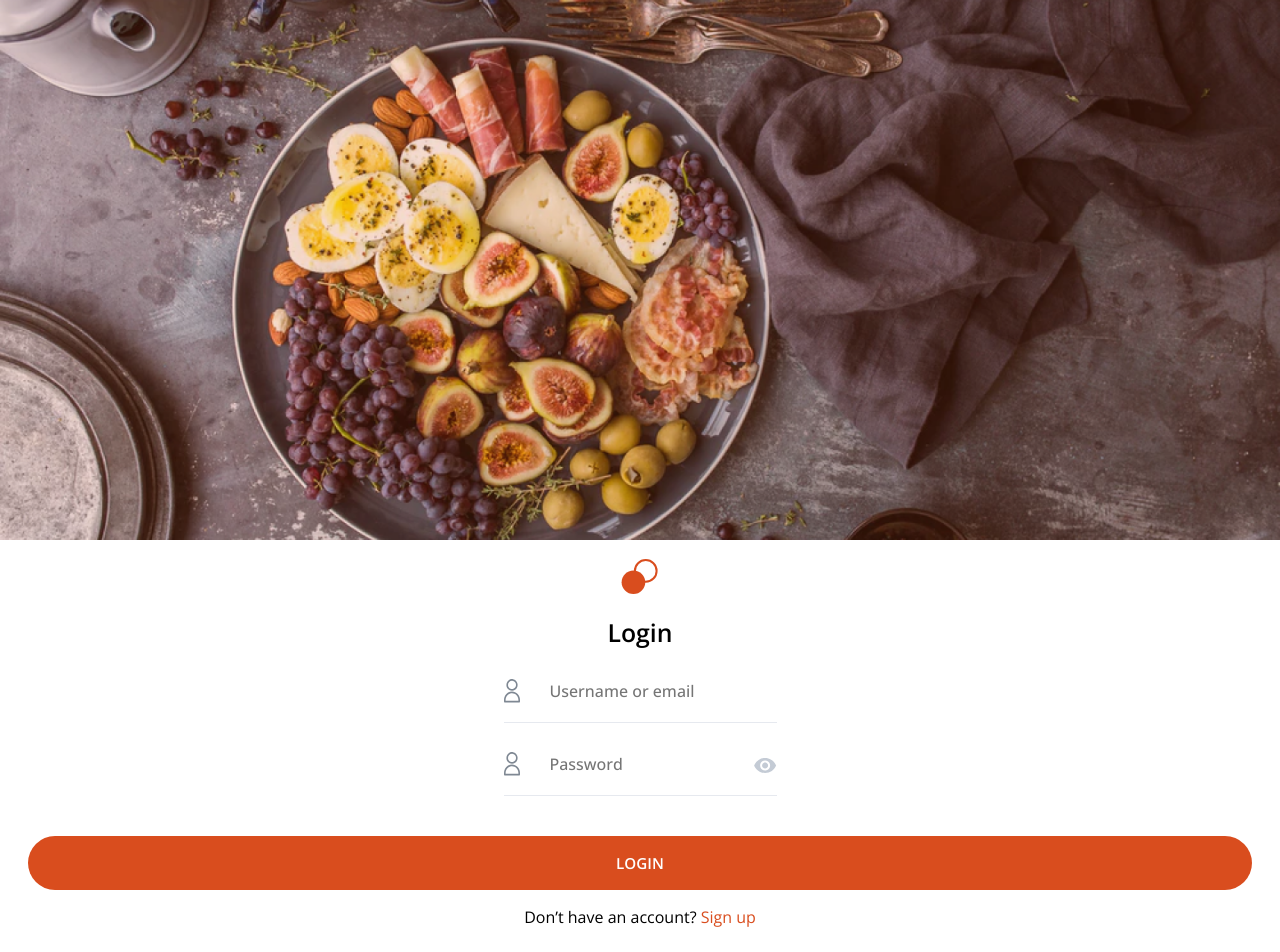
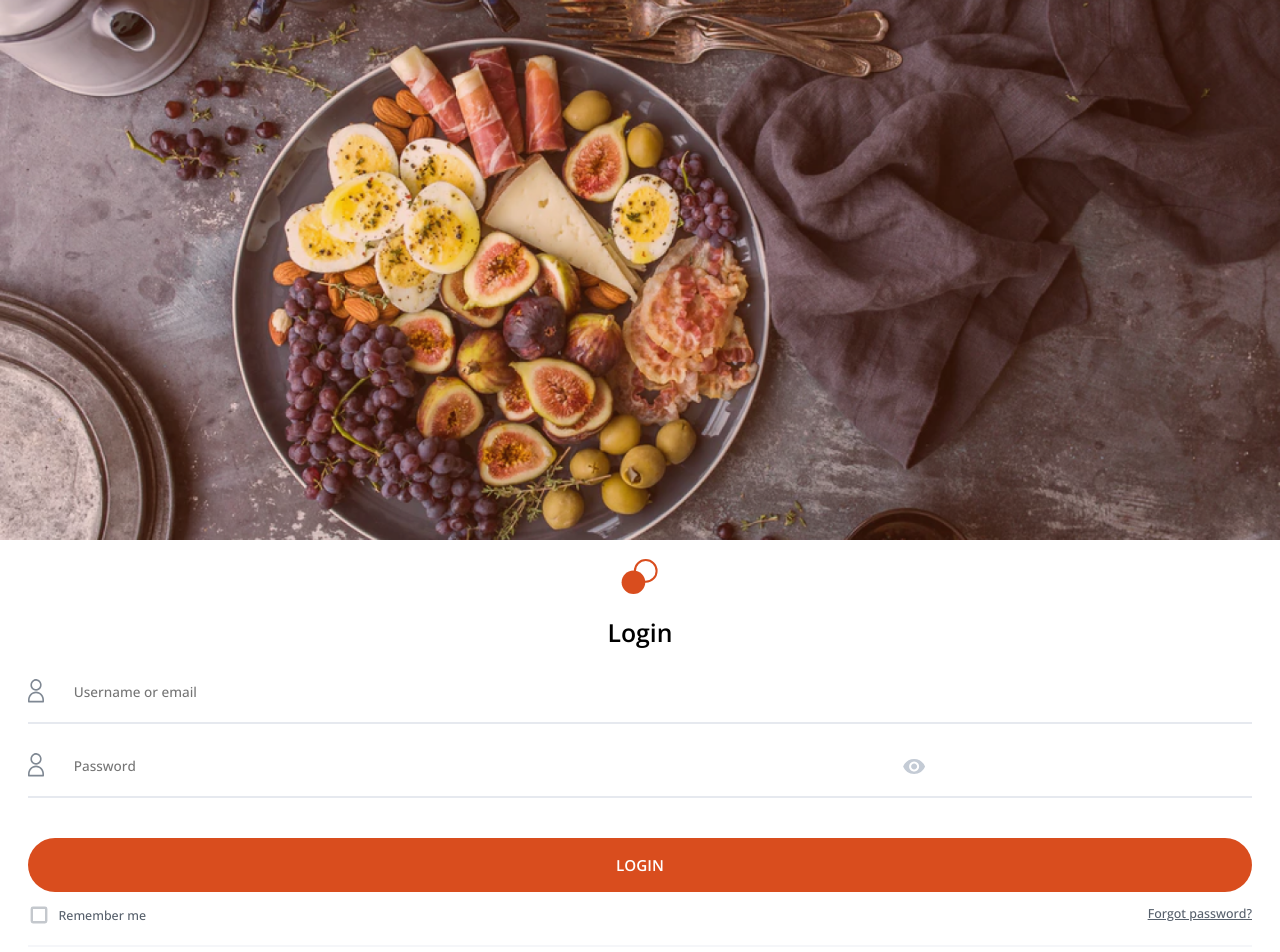
Before and after one commit to Android789515/recipe-site, a Next.js app: page /login in a window 1280 px wide. Shown: the top 952 px of the page. Built offline with nearby package versions, Linux system fonts and the light colour scheme.

Commit message:
Added "remember me" checkbox and forgot password link; styled them.

```diff
--- /dev/null
+++ b/components/login-page/ExtraLoginDetails.tsx
@@ -0,0 +1,19 @@
+import styles from '../../styles/login-page/ExtraLoginDetails.module.scss'
+
+import inputTypes from '../../types/inputTypes'
+
+const ExtraLoginDetails = () => {
+    return (
+        <div className={styles.extraLoginDetails}>
+            <label className={styles.rememberMeLabel}>
+                <input className={styles.rememberMeCheckbox} type={inputTypes.checkbox} />
+
+                 Remember me
+            </label>
+
+            <a className={styles.forgotPasswordLink}>Forgot password?</a>
+        </div>
+    )
+}
+
+export default ExtraLoginDetails
--- a/components/login-page/LoginForm.tsx
+++ b/components/login-page/LoginForm.tsx
@@ -1,3 +1,4 @@
+import React from 'react'
 import Link from 'next/link'
 
 import styles from '../../styles/login-page/LoginForm.module.scss'
@@ -6,7 +7,7 @@ import logo from '../../public/favicon.svg'
 import Image from '../generic-components/Image'
 import Button from '../generic-components/Button'
 import LoginInputs from './LoginInputs'
-import React from 'react'
+import ExtraLoginDetails from './ExtraLoginDetails'
 
 const LoginForm = () => {
     return (
@@ -16,11 +17,11 @@ const LoginForm = () => {
             <h1 className={styles.heading}>Login</h1>
 
             <LoginInputs formStyles={styles.forms} />
-            {/* Big login button */}
+
             <Button customStyles={styles.loginBtn}>
                 <p className={styles.loginText}>Login</p>
             </Button>
-            {/* Remember checkbox (left) - Forgot psswd link (right) */}
+            <ExtraLoginDetails />
 
             {/* Text will be on one line */}
             <p className={styles.footerText}>
--- a/styles/generic-components/forms-and-inputs/AuthInput.module.scss
+++ b/styles/generic-components/forms-and-inputs/AuthInput.module.scss
@@ -9,7 +9,7 @@
 
   padding: .75em 0;
 
-  border-bottom: solid variables.$line-color 1px;
+  border-bottom: solid variables.$line-color 2px;
 }
 
 .inputSection > * {
@@ -27,6 +27,8 @@
 .input {
   @include mixins.unstyledInput;
 
+  font-size: .85rem;
+
   outline: none;
 
   display: inline-block;
--- /dev/null
+++ b/styles/login-page/ExtraLoginDetails.module.scss
@@ -0,0 +1,55 @@
+@use '../variables';
+
+.extraLoginDetails {
+  font-size: .78rem;
+  font-weight: 500;
+  color: variables.$dark-gray;
+
+  display: flex;
+  justify-content: space-between;
+
+  width: 100%;
+
+  padding-bottom: 1.6em;
+  margin-bottom: 1em;
+
+  $lineColor: rgba(230, 233, 239, 0.4);
+  border-bottom: solid $lineColor 2px;
+}
+
+// Keep gray text readability when selected
+.extraLoginDetails > *::selection {
+  color: #fff;
+}
+
+.rememberMeLabel {
+  display: flex;
+  align-items: center;
+}
+
+.rememberMeCheckbox {
+  appearance: none;
+  -webkit-appearance: none;
+
+  opacity: .7;
+
+  width: 14px;
+  height: 14px;
+
+  margin-right: 1em;
+
+  border: solid variables.$light-gray 2px;
+  border-radius: 2px;
+
+  transform: scale(1.2);
+}
+
+.rememberMeCheckbox:checked {
+  appearance: revert;
+  -webkit-appearance: revert;
+}
+
+.forgotPasswordLink {
+  font-style: oblique 10deg;
+  text-decoration: underline;
+}
--- a/styles/login-page/LoginForm.module.scss
+++ b/styles/login-page/LoginForm.module.scss
@@ -20,11 +20,15 @@
 }
 
 .forms {
+  width: 100%;
+
   margin-bottom: 2.5em;
 }
 
 .loginBtn {
   width: 100%;
+
+  margin-bottom: 1em;
 }
 
 .loginText {
@@ -38,6 +42,8 @@
 }
 
 .footerText {
+  font-size: .84rem;
+  font-weight: 500;
 
   .signupLink {
     color: variables.$accent-color;
--- a/types/inputTypes.ts
+++ b/types/inputTypes.ts
@@ -2,7 +2,8 @@ enum inputTypes {
     text = 'text',
     number = 'number',
     email = 'email',
-    password = 'password'
+    password = 'password',
+    checkbox = 'checkbox'
 }
 
 export default inputTypes
```
